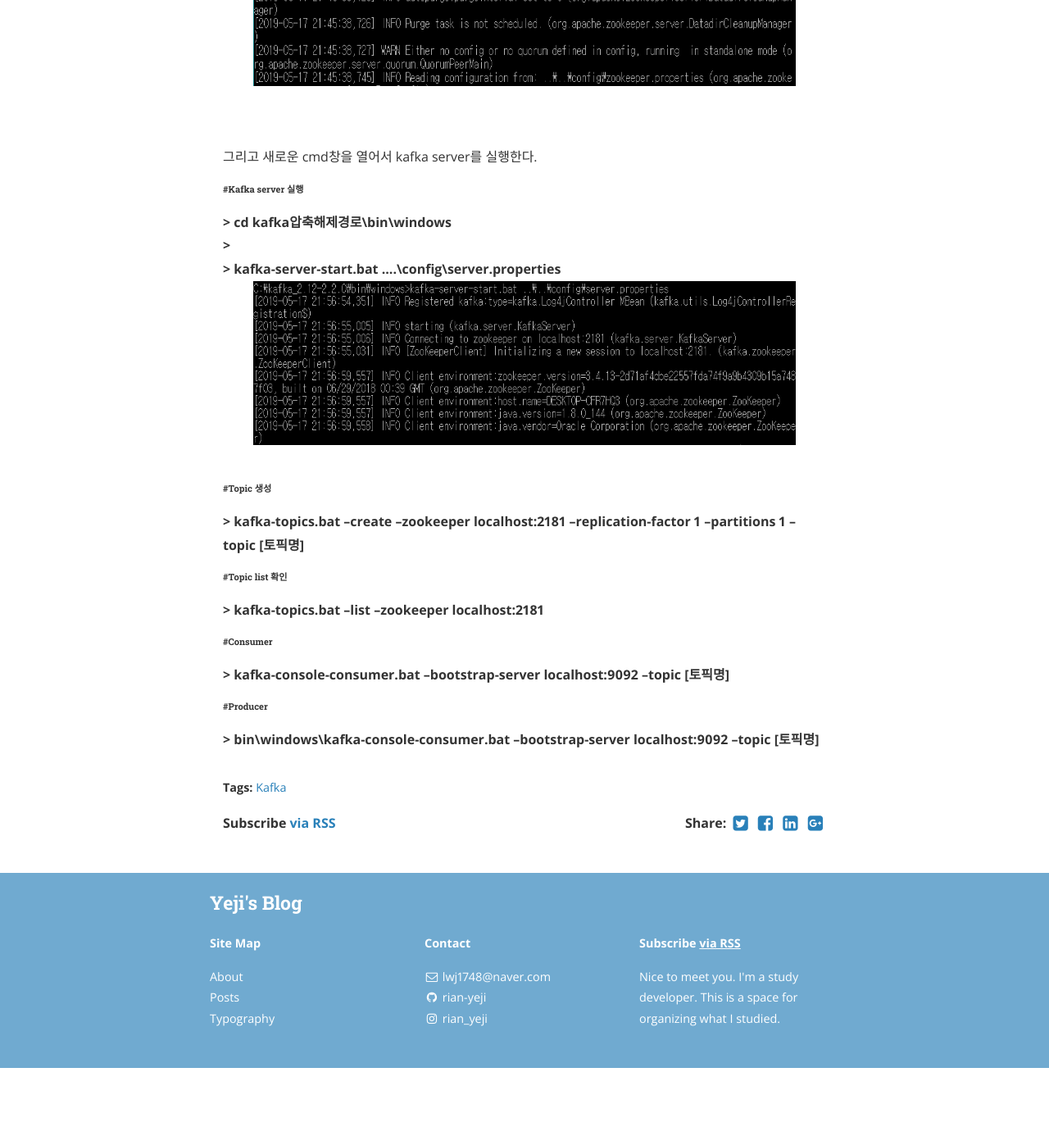
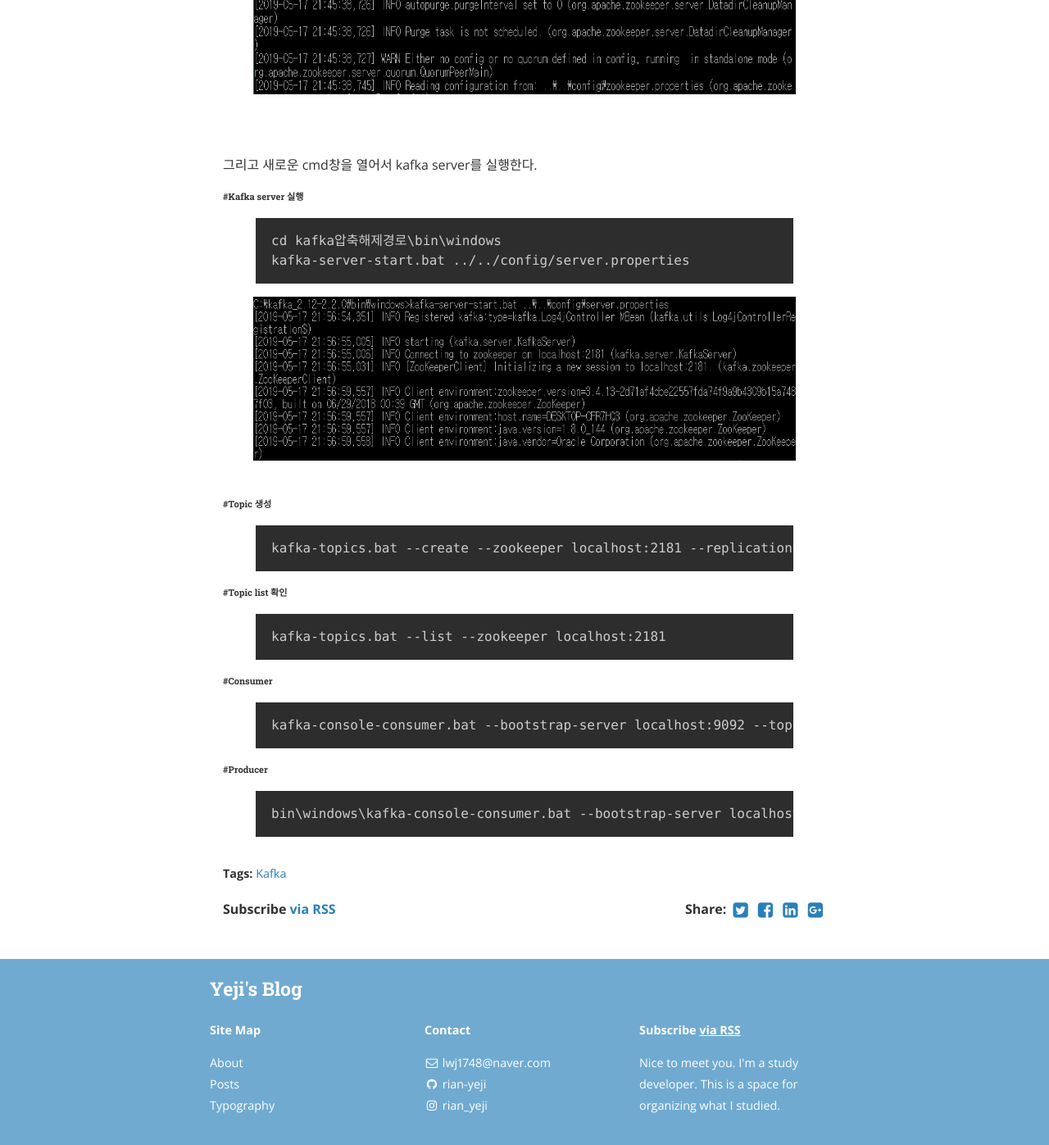
Before and after one commit to rian-yeji/rian-yeji.github.io, a Jekyll site: the page built from _posts/2019-05-17-windows-kafka.markdown, in a window 1280 px wide and 1400 px high, scrolled down 2496 px. Shown: the top 1397 px of the window at 82% size. Built offline with Jekyll 4.4.1, drawn with Linux system fonts in a browser that asks for light colours; nearby versions of some CDN libraries; comment, search, counter and statistics services are not loaded; before the commit the page ends 3799 px from its top, so only the background shows below that; some of the changed text lies outside the part shown.

Commit message:
Modify post

```diff
--- a/_posts/2019-05-17-windows-kafka.markdown
+++ b/_posts/2019-05-17-windows-kafka.markdown
@@ -60,38 +60,42 @@ kafka에 기록된 데이터를 기존 응용 프로그램 또는 DB에 연결
 <p>설치가 간편했던 것에 비해 실행은 과정이 조금 많은데, Apache Kafka는 zookeeper라고 하는 오픈소스 분산형 구성 서비스 위에서 돌아 가기 때문에 zookeeper를 먼저 실행 해 주어야 한다.</p>
 
 <h6>#Zookeeper 실행</h6>
-<b> > cd kafka압축해제경로\bin\windows</b>
-<br>
-<b> ></b>
-<br>
-<b> > zookeeper-server-start.bat ../../config/zookeeper.properties</b>
-<br>
+{% highlight PowerShell %}
+cd kafka압축해제경로\bin\windows
+zookeeper-server-start.bat ../../config/zookeeper.properties
+{% endhighlight %}
 <img src="/image/kafka_post/zookeeper_execute.PNG" width="700px" height="200px">
 <br><br>
 
 그리고 새로운 cmd창을 열어서 kafka server를 실행한다.
 
 <h6>#Kafka server 실행</h6>
-<b> > cd kafka압축해제경로\bin\windows</b>
-<br>
-<b> ></b>
-<br>
-<b> > kafka-server-start.bat ..\..\config\server.properties</b>
+{% highlight PowerShell %}
+cd kafka압축해제경로\bin\windows
+kafka-server-start.bat ../../config/server.properties
+{% endhighlight %}
 <img src="/image/kafka_post/kafka_server.PNG" width="700px" height="200px">
 <br>
 
 <h6>#Topic 생성</h6>
-<b> > kafka-topics.bat --create --zookeeper localhost:2181 --replication-factor 1 --partitions 1 --topic [토픽명]</b>
+{% highlight PowerShell %}
+kafka-topics.bat --create --zookeeper localhost:2181 --replication-factor 1 --partitions 1 --topic [토픽명]
+{% endhighlight %}
 
 <h6>#Topic list 확인</h6>
-<b> > kafka-topics.bat --list --zookeeper localhost:2181</b>
+{% highlight PowerShell %}
+kafka-topics.bat --list --zookeeper localhost:2181
+{% endhighlight %}
 
 <h6>#Consumer</h6>
-<b> > kafka-console-consumer.bat --bootstrap-server localhost:9092 --topic [토픽명]</b>
+{% highlight PowerShell %}
+kafka-console-consumer.bat --bootstrap-server localhost:9092 --topic [토픽명]
+{% endhighlight %}
 
 <h6>#Producer</h6>
-<b> > bin\windows\kafka-console-consumer.bat --bootstrap-server localhost:9092 --topic [토픽명]
-</b>
+{% highlight PowerShell %}
+bin\windows\kafka-console-consumer.bat --bootstrap-server localhost:9092 --topic [토픽명]
+{% endhighlight %}
 
 
 [kafka_apis_url]: https://kafka.apache.org/intro
```
